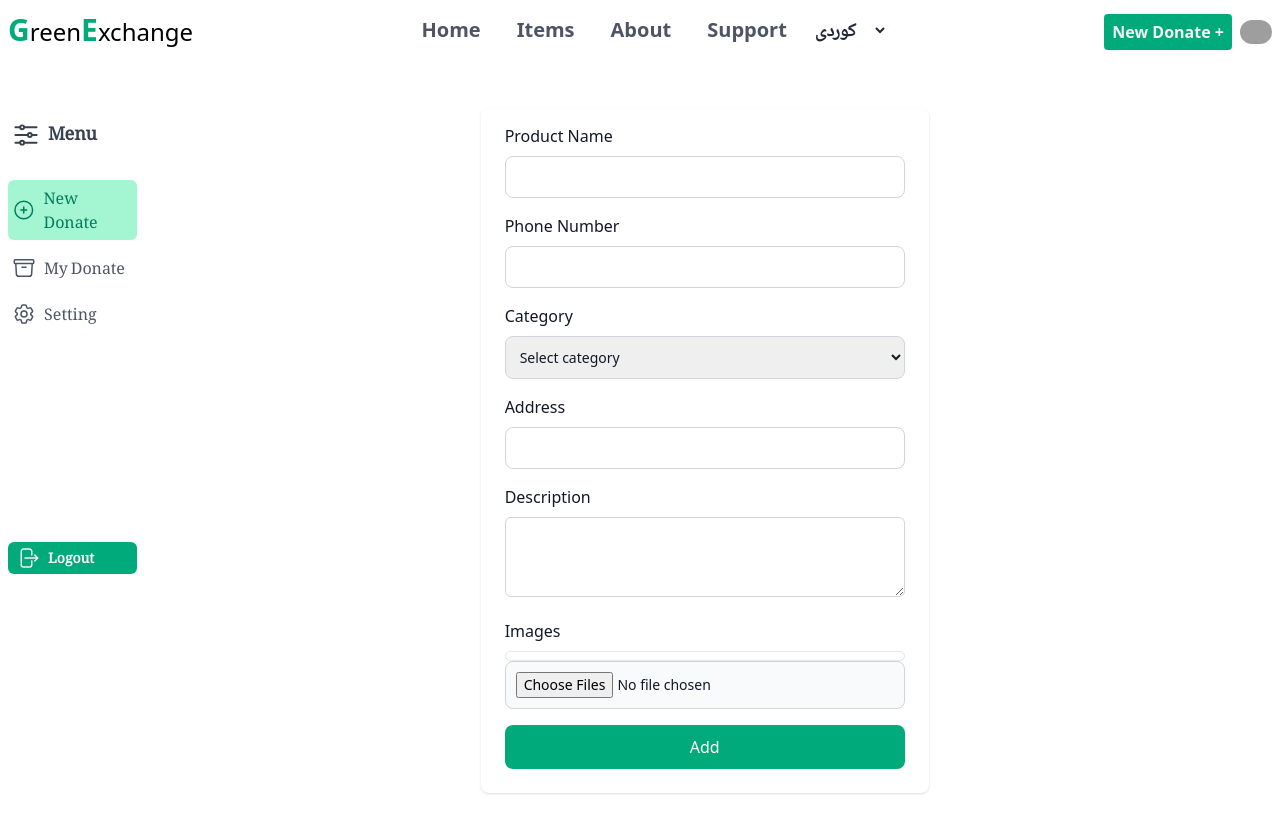
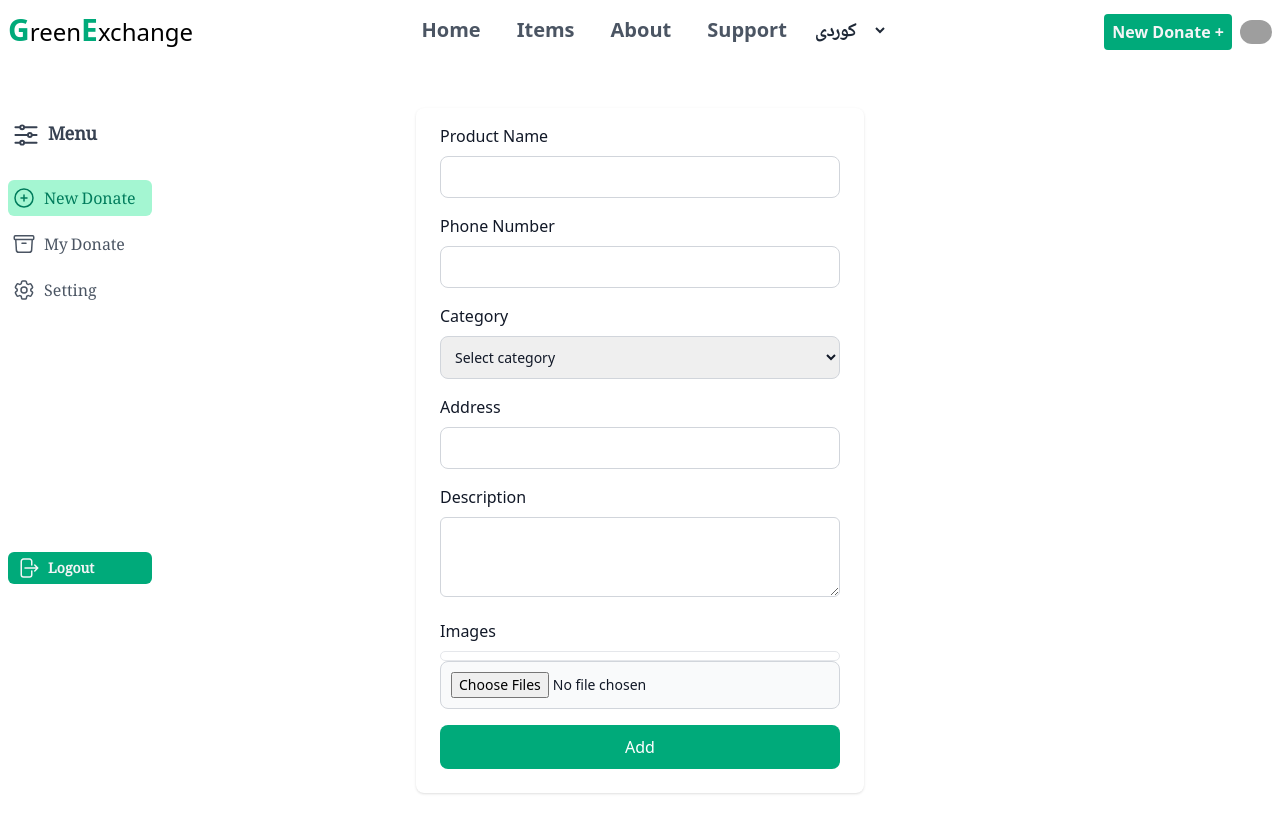
Before and after one commit to yahyahewa/Green_Exchnage_Front_End_React, a React app: page /profile in a window 1280 px wide. Shown: the top 832 px of the page. Built offline with nearby package versions, Linux system fonts and the light colour scheme; sample sign-in values are in the browser's storage; grey boxes are pictures that could not be loaded; the HTML template or start-up script is replaced by a standard one.

Commit message:
repair some codes

```diff
--- a/src/components/profile/Sidebar.jsx
+++ b/src/components/profile/Sidebar.jsx
@@ -8,7 +8,7 @@ function Sidebar({ setComponent }) {
   return (
     <aside
       className={`w-8 sm:w-36 flex flex-col justify-between items-start
-        font-kurdish rounded-md overflow-hidden h-[60%]`}
+        font-kurdish rounded-md overflow-hidden h-[60%] dark:text-white lg:absolute`}
     >
       <section
         className={`flex flex-col justify-center items-center gap-y-[10px] py-2 w-full`}
```
